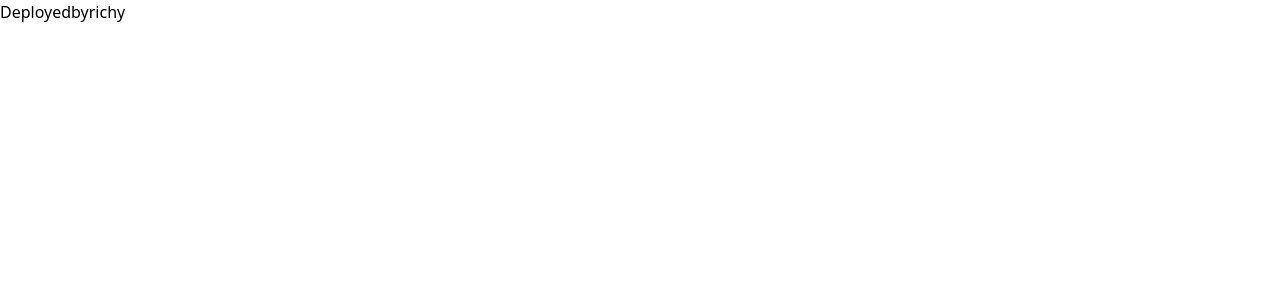
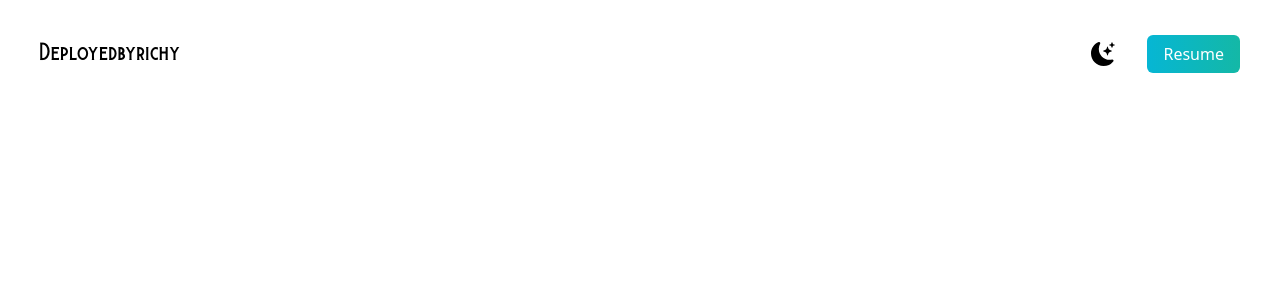
Before and after one commit to PaulRichardCode/Official-React-Portfolio, a Next.js app in the folder my-portfolio/: page / in a window 1280 px wide. Shown: the top 300 px of the page. Built offline with nearby package versions, Linux system fonts and the light colour scheme.

Commit message:
making serious progress by add tailwind utilites

```diff
--- a/my-portfolio/pages/index.js
+++ b/my-portfolio/pages/index.js
@@ -1,4 +1,5 @@
 import Head from "next/head";
+import { BsFillMoonStarsFill } from "react-icons/bs";
 
 export default function Home() {
   return (
@@ -9,14 +10,20 @@
         <meta name="viewport" content="width=device-width, initial-scale=1" />
         <link rel="icon" href="/favicon.ico" />
       </Head>
-      <main>
+      <main className=" bg-white px-10">
         <section className="min-h-screen">
-          <nav>
-            <h1>Deployedbyrichy</h1>
-            <ul>
-              <li></li>
+          <nav className=" py-10 mb-12 flex justify-between">
+            <h1 className="text-xl font-burtons">Deployedbyrichy</h1>
+            <ul className="flex items-center">
               <li>
-                <a href="#"></a>
+                <BsFillMoonStarsFill className=" cursor-pointer text-2xl" />
+              </li>
+              <li>
+                <a
+                  href="https://docs.google.com/document/d/1b0rHgz-cOFSayHc7v1c9gpqj2vRrl47h/edit?usp=sharing&ouid=101790229859116884693&rtpof=true&sd=true"
+                  className=" bg-gradient-to-r  from-cyan-500 to-teal-500 text-white px-4 py-2 rounded-md ml-8 ">
+                  Resume
+                </a>
               </li>
             </ul>
           </nav>
--- a/my-portfolio/tailwind.config.js
+++ b/my-portfolio/tailwind.config.js
@@ -5,7 +5,11 @@
     "./components/**/*.{js,ts,jsx,tsx}",
   ],
   theme: {
-    extend: {},
+    extend: {
+      fontFamily: {
+        burtons: "burtons",
+      },
+    },
   },
   plugins: [],
 };
```
